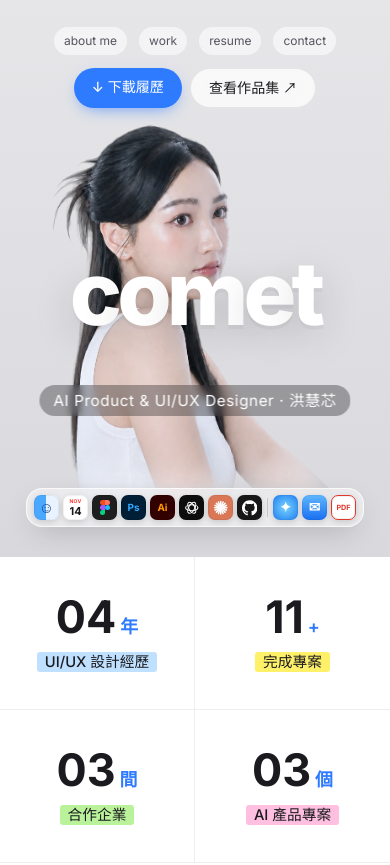
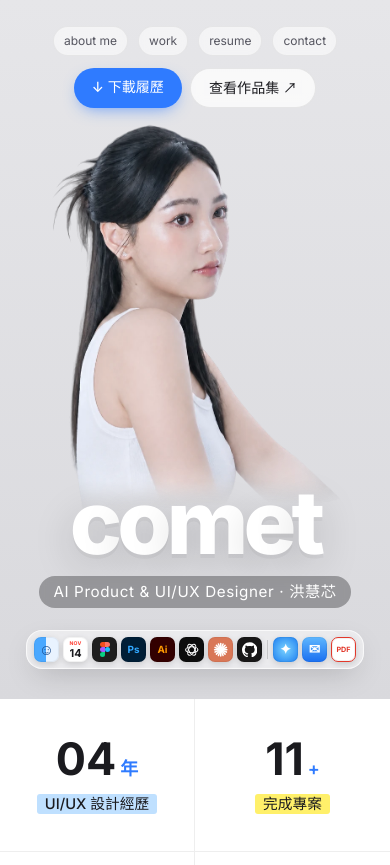
Before and after one commit to honghuixin4-cell/comet-resume, a plain HTML site: page index.html in a window 390 px wide. Shown: the top 865 px of the page. Drawn offline with Linux system fonts and the light colour scheme.

Commit message:
Mobile hero: place comet below the portrait
Co-Authored-By: Claude Opus 5.5 <noreply@anthropic.com>

```diff
--- a/styles.css
+++ b/styles.css
@@ -355,3 +355,13 @@ mark{padding:1px 8px;border-radius:3px;color:var(--ink);font-weight:500}
 @media(max-width:860px){
   .about-photo img{max-width:250px}
 }
+
+/* mobile hero: comet sits below the person instead of over her */
+@media(max-width:860px){
+  .hero-stage{align-content:start;min-height:0}
+  .top-cta{order:0}
+  .hero-cutout{order:1;margin-top:14px}
+  .big-word{order:2;position:relative;top:auto;left:auto;transform:none;margin-top:-34px;z-index:2}
+  .hero-sub{order:3;position:relative;top:auto;left:auto;transform:none;margin:10px 0 0}
+  .dock{margin-top:22px}
+}
```
